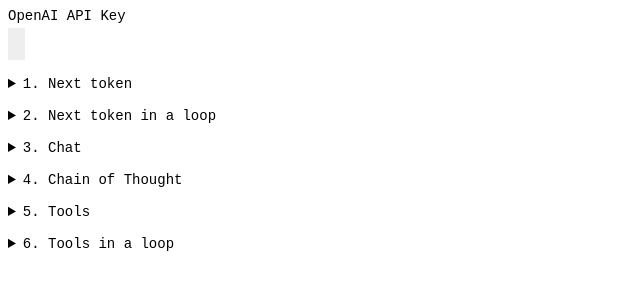
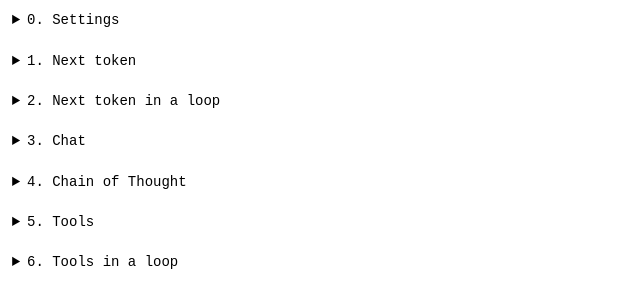
Before and after one commit to chuanqisun/how-to-speak-llm, a website built with Vite: page index.html in a window 1280 px wide. Shown: the whole page, without its empty margins (0-640 px from the left). Built offline with nearby package versions, Linux system fonts and the light colour scheme.

Commit message:
restyle details

```diff
--- a/index.html
+++ b/index.html
@@ -7,9 +7,14 @@
     <title>Vite + TS</title>
   </head>
   <body>
-    <label for="openaiApiKey">OpenAI API Key</label>
-    <input id="openaiApiKey" name="openaiApiKey" type="password" class="inline-input" data-1p-ignore />
-    <br />
+    <details>
+      <summary>0. Settings</summary>
+      <div class="details">
+        <label for="openaiApiKey">OpenAI API Key</label>
+        <input id="openaiApiKey" name="openaiApiKey" type="password" class="inline-input" data-1p-ignore />
+      </div>
+    </details>
+
     <br />
 
     <details>
--- a/src/style.css
+++ b/src/style.css
@@ -13,12 +13,22 @@ input::-ms-clear {
   display: none;
 }
 
+summary {
+  cursor: pointer;
+  user-select: none;
+  padding: 0.5ch;
+  &:hover {
+    color: white;
+    background-color: black;
+  }
+}
+
 .inline-input {
   padding: 1ch;
   outline: none;
   border: none;
   field-sizing: content;
-  max-width: 40ch;
+  width: 100%;
   background-color: #eee;
 }
 
```
